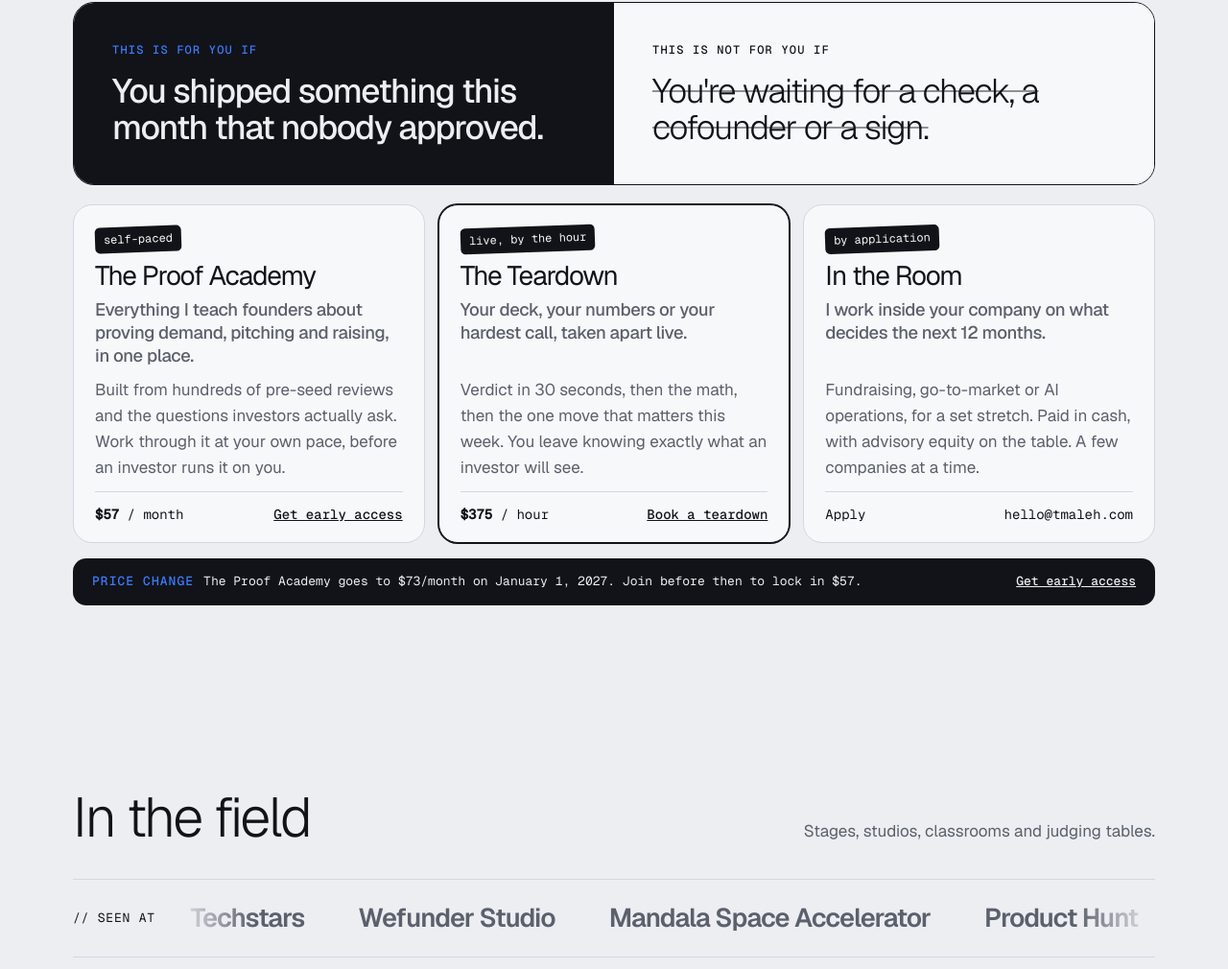
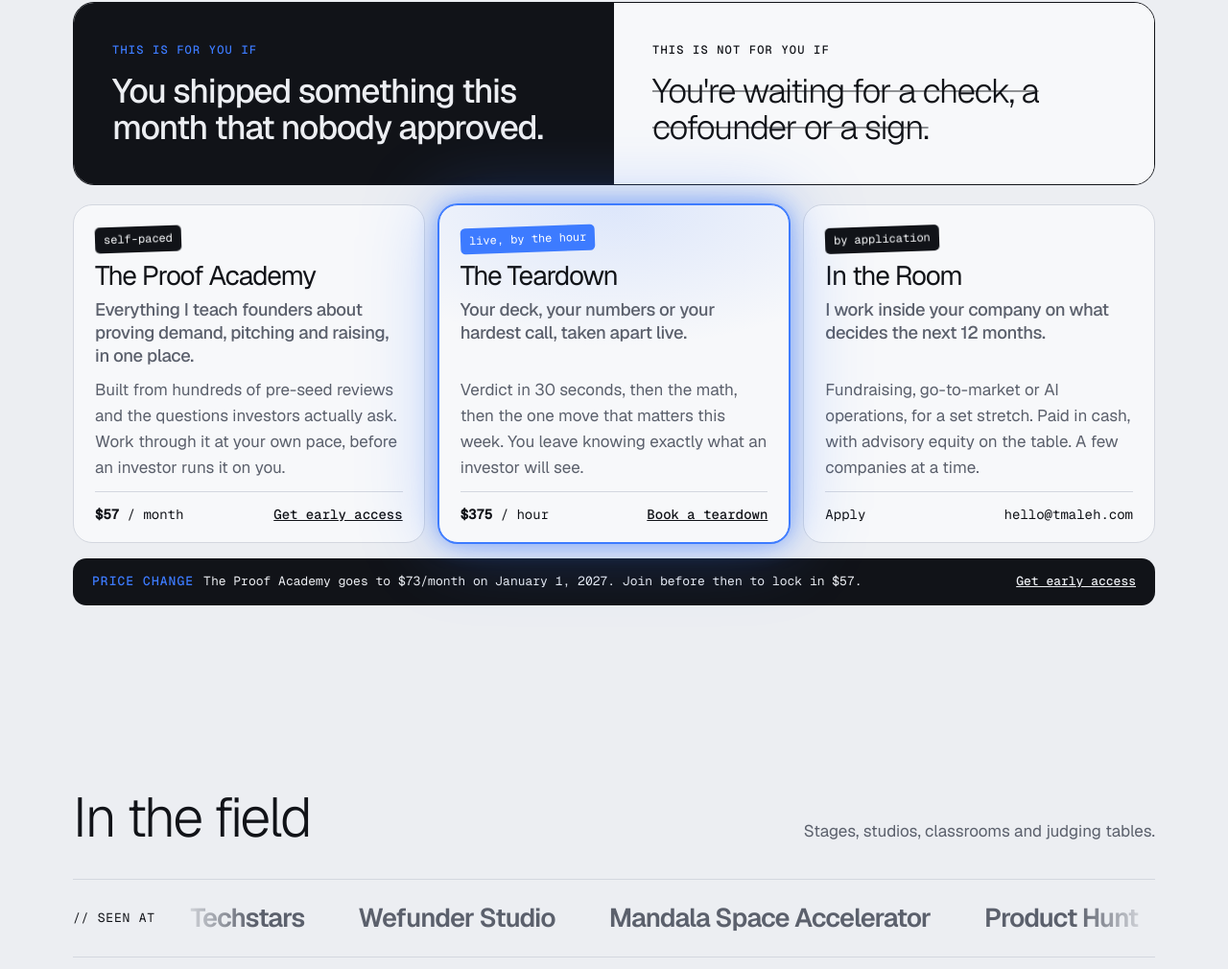
Before and after one commit to tmaleh9/tmaleh.com, a plain HTML site: page index.html in a window 1280 px wide. Shown: the part 5774-6784 px from the top of the page at 96% size. Drawn offline with nearby package versions, Linux system fonts and the light colour scheme.

Commit message:
Highlight the Teardown card

```diff
--- a/index.html
+++ b/index.html
@@ -297,6 +297,14 @@ footer a{text-decoration:none} footer a:hover{color:var(--ink)}
   .closing h2{font-size:clamp(1.9rem,8.5vw,2.6rem)}
   footer{padding-block:32px 40px}
 }
+
+/* teardown highlight */
+.offer.feature{position:relative;isolation:isolate;border-color:var(--beam);box-shadow:0 0 0 1px var(--beam),0 0 24px color-mix(in srgb,var(--beam) 60%,transparent),0 0 80px color-mix(in srgb,var(--beam) 35%,transparent);overflow:hidden}
+.offer.feature::before{content:"";position:absolute;inset:0;z-index:-1;background:radial-gradient(120% 60% at 50% 0%,color-mix(in srgb,var(--beam) 14%,transparent),transparent 70%);pointer-events:none}
+.offer.feature::after{content:"";position:absolute;top:-50%;bottom:-50%;width:40%;left:-60%;z-index:1;background:linear-gradient(100deg,transparent,rgb(255 255 255 / .35) 50%,transparent);transform:skewX(-18deg);animation:gloss 4.5s ease-in-out infinite;pointer-events:none}
+@keyframes gloss{0%,55%{left:-60%}100%{left:130%}}
+.offer.feature .tagline{background:var(--beam);color:#fff}
+@media (prefers-reduced-motion: reduce){ .offer.feature::after{animation:none;display:none} }
 </style>
 </head>
 <body>
```
